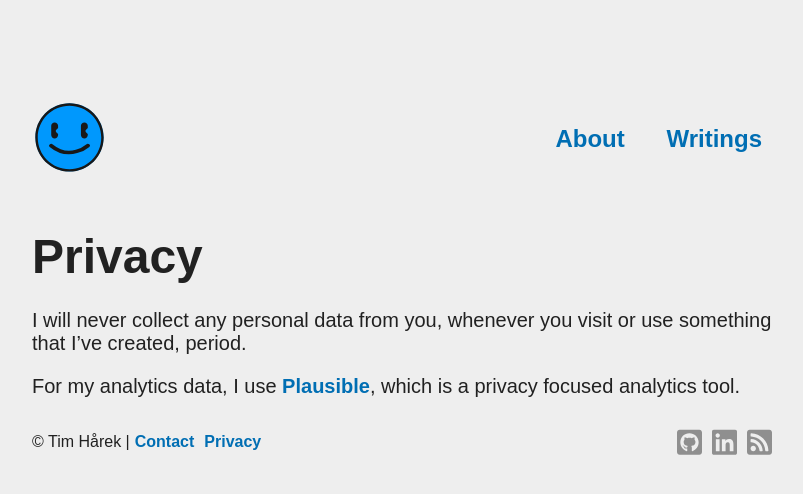
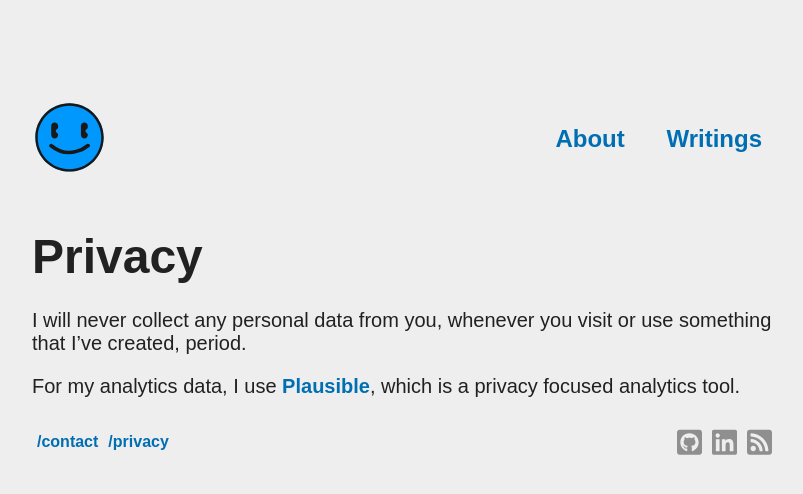
Before and after one commit to timharek/timharek.no, a Jekyll site: the page built from hidden/privacy.md, in a window 1280 px wide. Shown: the top 494 px of the page, without its empty margins (238-1041 px from the left). Built offline with Jekyll 4.4.1, drawn with Linux system fonts in a browser that asks for light colours; some web fonts are replaced.

Commit message:
chore: Simplfied footer, using forwardslash for links

```diff
--- a/_includes/footer.html
+++ b/_includes/footer.html
@@ -4,11 +4,10 @@
   {%- assign page_paths = site.header_pages | default: default_paths -%}
 
   <div class="copyright">
-    &copy; {{ site.title }} |
     {%- for path in page_paths -%}
     {%- assign my_page = site.pages | where: "path", path | first -%}
     {%- if my_page.menu == 'footer' -%}
-    <a class="footer-link" href="{{ my_page.url | relative_url }}">{{ my_page.title | escape }}</a>
+    <a class="footer-link" href="{{ my_page.url | relative_url }}">{{ my_page.footer-title | escape }}</a>
     {%- endif -%}
     {%- endfor -%}
   </div>
```
Also changed, not shown: hidden/contact.md (+1 -0 lines), hidden/privacy.md (+1 -0 lines).
